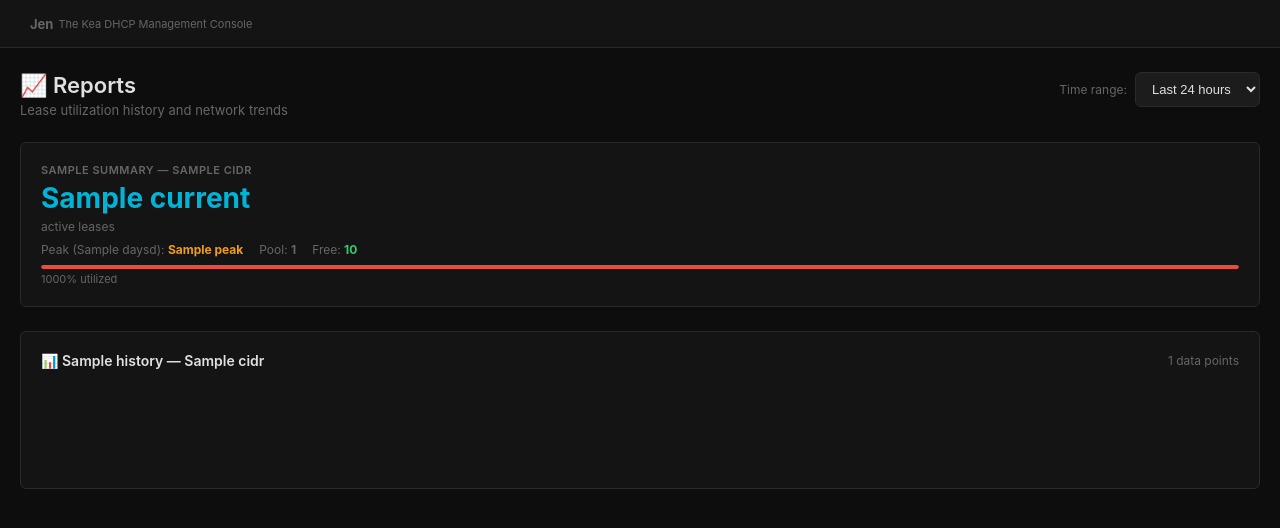
After one commit to ltkojak/jen-kea, a Python web app: template templates/reports.html in a window 1280 px wide. The commit adds this page. Shown: the top 528 px of the page. Run offline with Jinja, Linux system fonts and the light colour scheme; the template is opened without the code that fills it: most values are stand-ins (such as "Sample title", 1, 10 or a date in 2020).

Commit message:
Jen v1.5.0 - Reports page with lease history charts and trend visualization

```diff
--- a/templates/base.html
+++ b/templates/base.html
@@ -160,6 +160,7 @@
     <a href="/subnets" class="{% if request.endpoint in ['subnets','edit_subnet'] %}active{% endif %}">🌐 Subnets</a>
     <a href="/ddns" class="{% if request.endpoint == 'ddns' %}active{% endif %}">🔗 DDNS</a>
     <a href="/devices" class="{% if request.endpoint in ['devices'] %}active{% endif %}">📱 Devices</a>
+    <a href="/reports" class="{% if request.endpoint in ['reports'] %}active{% endif %}">📈 Reports</a>
     {% if current_user.role == 'admin' %}
     <a href="/audit" class="{% if request.endpoint == 'audit_log' %}active{% endif %}">📝 Audit</a>
     <a href="/users" class="{% if request.endpoint in ['users'] %}active{% endif %}">👤 Users</a>
--- /dev/null
+++ b/templates/reports.html
@@ -0,0 +1,213 @@
+{% extends "base.html" %}
+{% block title %}Reports{% endblock %}
+{% block content %}
+<div class="page-header" style="display:flex;justify-content:space-between;align-items:flex-start;">
+    <div>
+        <h1>📈 Reports</h1>
+        <p>Lease utilization history and network trends</p>
+    </div>
+    <div style="display:flex;gap:8px;align-items:center;">
+        <span style="font-size:12px;color:var(--text-muted);">Time range:</span>
+        <select onchange="window.location='?days='+this.value" style="width:auto;">
+            <option value="1" {% if days==1 %}selected{% endif %}>Last 24 hours</option>
+            <option value="3" {% if days==3 %}selected{% endif %}>Last 3 days</option>
+            <option value="7" {% if days==7 %}selected{% endif %}>Last 7 days</option>
+            <option value="14" {% if days==14 %}selected{% endif %}>Last 14 days</option>
+            <option value="30" {% if days==30 %}selected{% endif %}>Last 30 days</option>
+            <option value="90" {% if days==90 %}selected{% endif %}>Last 90 days</option>
+        </select>
+    </div>
+</div>
+
+<!-- Summary cards -->
+<div class="stat-grid">
+{% for subnet_id, s in summary.items() %}
+<div class="stat-card">
+    <div class="stat-label">{{ s.name }} — {{ s.cidr }}</div>
+    <div class="stat-value" style="font-size:28px;">{{ s.current }}</div>
+    <div class="stat-meta">active leases</div>
+    <div style="display:flex;gap:16px;margin-top:8px;font-size:12px;color:var(--text-muted);">
+        <span>Peak ({{ days }}d): <strong style="color:var(--warning);">{{ s.peak }}</strong></span>
+        {% if s.pool_size > 0 %}
+        <span>Pool: <strong>{{ s.pool_size }}</strong></span>
+        <span>Free: <strong style="color:var(--success);">{{ s.pool_size - s.current }}</strong></span>
+        {% endif %}
+    </div>
+    {% if s.pool_size > 0 %}
+    <div class="util-bar" style="margin-top:8px;">
+        <div class="util-fill" style="width:{{ [(s.current / s.pool_size * 100)|round, 100]|min }}%;
+            background:{% if (s.current / s.pool_size * 100) >= 90 %}var(--danger){% elif (s.current / s.pool_size * 100) >= 75 %}var(--warning){% else %}var(--primary){% endif %};">
+        </div>
+    </div>
+    <div style="font-size:11px;color:var(--text-muted);margin-top:3px;">
+        {{ (s.current / s.pool_size * 100)|round }}% utilized
+    </div>
+    {% endif %}
+</div>
+{% endfor %}
+</div>
+
+{% if data_points == 0 %}
+<div class="card" style="text-align:center;padding:48px;">
+    <div style="font-size:48px;margin-bottom:16px;">📊</div>
+    <div style="font-size:16px;font-weight:600;margin-bottom:8px;">No history data yet</div>
+    <div style="color:var(--text-muted);font-size:13px;">
+        Jen collects a snapshot every <strong>{{ snapshot_interval }} minutes</strong>.
+        Come back after the first snapshot is taken, or adjust the interval below.
+    </div>
+</div>
+{% else %}
+
+<!-- Charts -->
+{% for subnet_id, h in history.items() %}
+{% if h.data %}
+<div class="card">
+    <div class="card-header">
+        <span class="card-title">📊 {{ h.name }} — {{ h.cidr }}</span>
+        <span style="font-size:12px;color:var(--text-muted);">{{ h.data|length }} data points</span>
+    </div>
+    <canvas id="chart-{{ subnet_id }}" height="80"></canvas>
+</div>
+{% endif %}
+{% endfor %}
+
+{% endif %}
+
+<!-- Settings -->
+{% if current_user.role == 'admin' %}
+<div class="card">
+    <div class="card-header"><span class="card-title">⚙️ History Settings</span></div>
+    <form method="POST" action="/reports/settings">
+        <div class="form-row">
+            <div class="form-group">
+                <label>Snapshot Interval (minutes)</label>
+                <input type="number" name="snapshot_interval" value="{{ snapshot_interval }}" min="5" max="1440" style="max-width:120px;">
+                <div class="form-hint">How often to record a data point (5–1440 min)</div>
+            </div>
+            <div class="form-group">
+                <label>Retention Period (days)</label>
+                <input type="number" name="retention_days" value="{{ retention_days }}" min="1" max="365" style="max-width:120px;">
+                <div class="form-hint">How long to keep history (1–365 days)</div>
+            </div>
+            <div class="form-group" style="align-self:flex-end;">
+                <div class="form-hint">Data points stored: <strong>{{ data_points }}</strong></div>
+                <div class="form-hint" style="margin-top:4px;">Est. per day: <strong>{{ (1440 / snapshot_interval|int)|round|int }} snapshots × {{ subnet_map|length }} subnets</strong></div>
+            </div>
+        </div>
+        <button type="submit" class="btn btn-primary">Save Settings</button>
+    </form>
+</div>
+{% endif %}
+
+{% endblock %}
+{% block scripts %}
+{% if data_points > 0 %}
+// Load Chart.js
+(function() {
+    const script = document.createElement('script');
+    script.src = 'https://cdnjs.cloudflare.com/ajax/libs/Chart.js/4.4.1/chart.umd.min.js';
+    script.onload = function() { buildCharts(); };
+    document.head.appendChild(script);
+})();
+
+const HISTORY = {{ history | tojson }};
+const IS_DARK = document.documentElement.getAttribute('data-theme') !== 'light';
+
+function buildCharts() {
+    const gridColor = IS_DARK ? 'rgba(255,255,255,0.05)' : 'rgba(0,0,0,0.05)';
+    const textColor = IS_DARK ? '#666' : '#999';
+
+    Object.entries(HISTORY).forEach(([subnetId, h]) => {
+        const canvas = document.getElementById('chart-' + subnetId);
+        if (!canvas || !h.data || !h.data.length) return;
+
+        const labels = h.data.map(d => d.ts);
+        const dynamic = h.data.map(d => d.dynamic_leases);
+        const reserved = h.data.map(d => d.reserved_leases);
+        const poolSize = h.data.map(d => d.pool_size);
+        const free = h.data.map((d, i) => Math.max(0, (d.pool_size || 0) - d.active_leases));
+
+        new Chart(canvas, {
+            type: 'line',
+            data: {
+                labels: labels,
+                datasets: [
+                    {
+                        label: 'Dynamic Leases',
+                        data: dynamic,
+                        borderColor: '#00b4d8',
+                        backgroundColor: 'rgba(0,180,216,0.15)',
+                        fill: true,
+                        tension: 0.4,
+                        pointRadius: h.data.length > 100 ? 0 : 2,
+                        borderWidth: 2,
+                    },
+                    {
+                        label: 'Reserved',
+                        data: reserved,
+                        borderColor: '#2ecc71',
+                        backgroundColor: 'rgba(46,204,113,0.1)',
+                        fill: true,
+                        tension: 0.4,
+                        pointRadius: h.data.length > 100 ? 0 : 2,
+                        borderWidth: 2,
+                    },
+                    {
+                        label: 'Pool Size',
+                        data: poolSize,
+                        borderColor: 'rgba(255,255,255,0.1)',
+                        backgroundColor: 'transparent',
+                        fill: false,
+                        tension: 0,
+                        pointRadius: 0,
+                        borderWidth: 1,
+                        borderDash: [4, 4],
+                    }
+                ]
+            },
+            options: {
+                responsive: true,
+                interaction: { mode: 'index', intersect: false },
+                plugins: {
+                    legend: {
+                        labels: { color: textColor, boxWidth: 12, font: { size: 11 } }
+                    },
+                    tooltip: {
+                        backgroundColor: IS_DARK ? '#1c1c1c' : '#fff',
+                        borderColor: IS_DARK ? '#2a2a2a' : '#dee2e6',
+                        borderWidth: 1,
+                        titleColor: IS_DARK ? '#e0e0e0' : '#212529',
+                        bodyColor: IS_DARK ? '#999' : '#6c757d',
+                        callbacks: {
+                            afterBody: function(items) {
+                                const idx = items[0].dataIndex;
+                                const total = (dynamic[idx] || 0) + (reserved[idx] || 0);
+                                const pool = poolSize[idx] || 0;
+                                const pct = pool > 0 ? Math.round(total / pool * 100) : 0;
+                                return [`Total active: ${total}`, pool > 0 ? `Utilization: ${pct}%` : ''];
+                            }
+                        }
+                    }
+                },
+                scales: {
+                    x: {
+                        grid: { color: gridColor },
+                        ticks: {
+                            color: textColor,
+                            font: { size: 10 },
+                            maxTicksLimit: 12,
+                            maxRotation: 0,
+                        }
+                    },
+                    y: {
+                        grid: { color: gridColor },
+                        ticks: { color: textColor, font: { size: 11 } },
+                        beginAtZero: true,
+                    }
+                }
+            }
+        });
+    });
+}
+{% endif %}
+{% endblock %}
```
Also changed, not shown: jen.py (+166 -1 lines), 1 other file.
